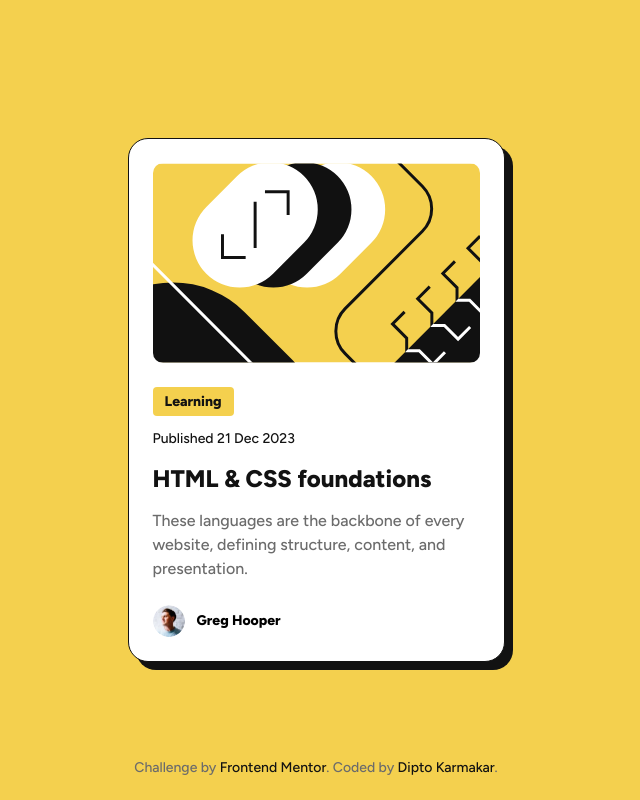
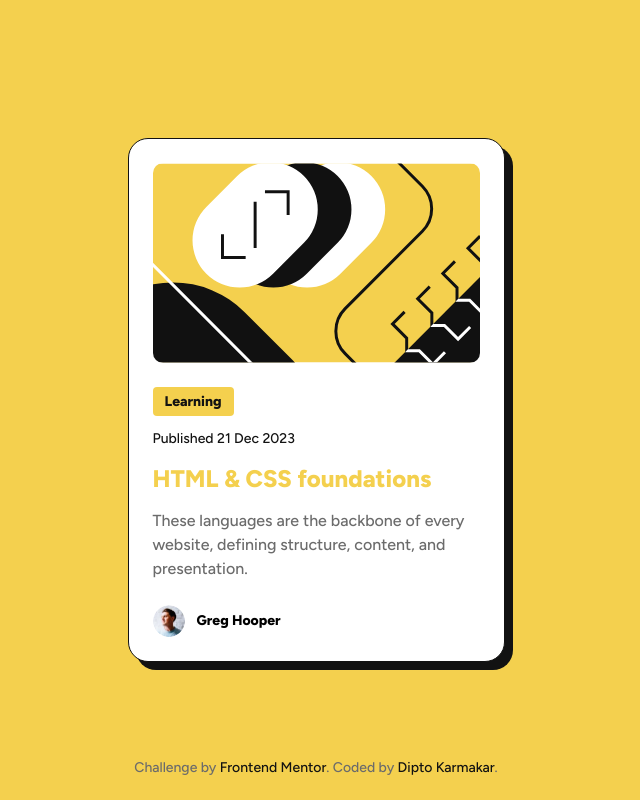
Before and after one commit to dipto0321/blog-preview-card, a plain HTML site: page index.html in a window 1280 px wide. In both pictures the pointer is over the link "HTML & CSS foundations". Shown: the whole page, without its empty margins (324-964 px from the left). Drawn offline with Linux system fonts and the light colour scheme.

Commit message:
fix: fix a tag hover

```diff
--- a/styles.css
+++ b/styles.css
@@ -99,7 +99,7 @@ main {
   transition: color 0.3s ease;
 }
 
-.card .card-content .title:hover {
+.card .card-content .title a:hover {
   cursor: pointer;
   color: var(--yellow);
 }
```
